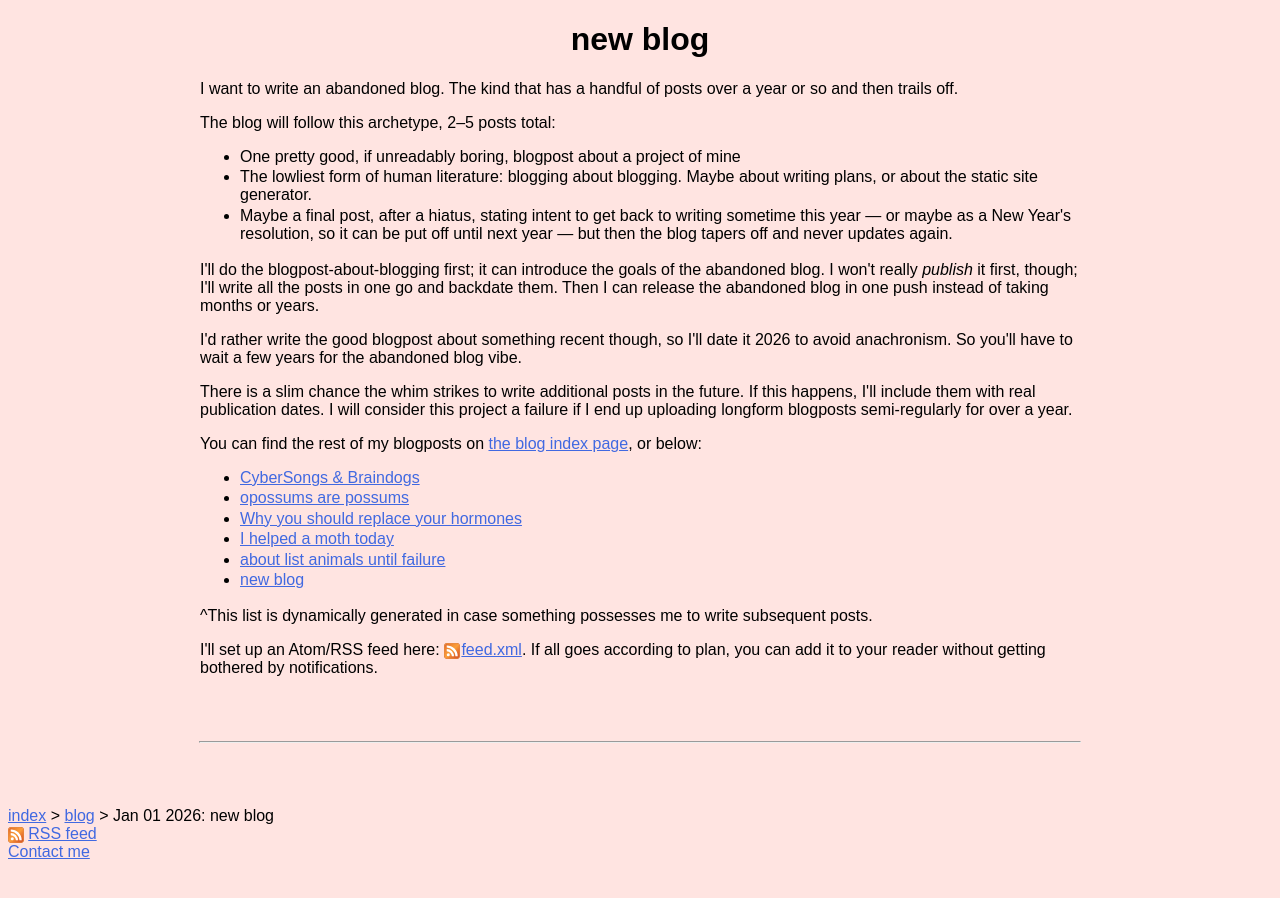
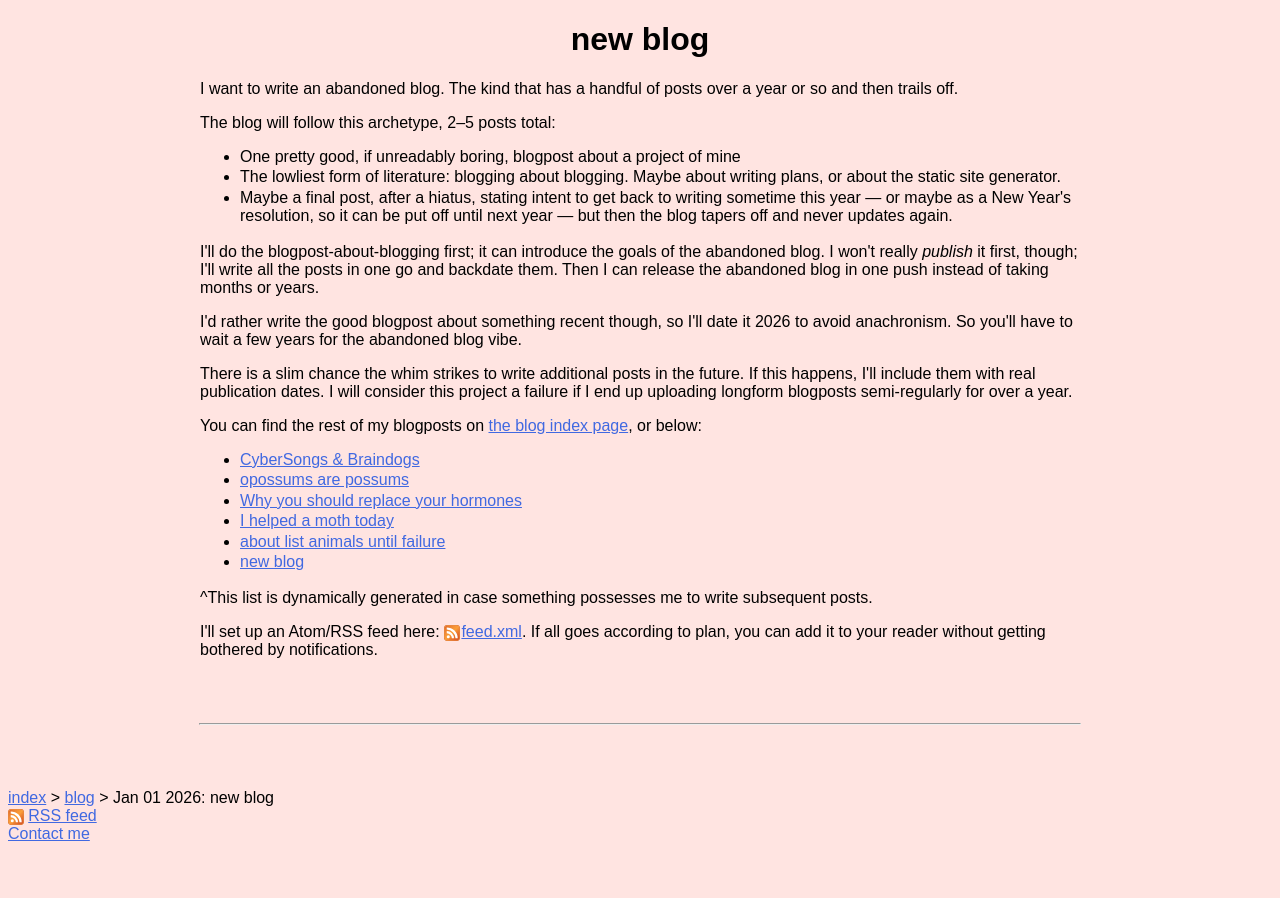
Before and after one commit to Roachbones/Roachbones.github.io, a Jekyll site: the page built from _posts/2026-01-01-new-blog.html, in a window 1280 px wide. Built offline with Jekyll 4.4.1, drawn with Linux system fonts in a browser that asks for light colours.

Commit message:
Omit needless word

```diff
--- a/_posts/2026-01-01-new-blog.html
+++ b/_posts/2026-01-01-new-blog.html
@@ -11,7 +11,7 @@ description: "I want to write an abandoned blog. The kind that has a handful of
 
 <ul>
 <li>One pretty good, if unreadably boring, blogpost about a project of mine
-<li>The lowliest form of human literature: blogging about blogging. Maybe about writing plans, or about the static site generator.
+<li>The lowliest form of literature: blogging about blogging. Maybe about writing plans, or about the static site generator.
 <li>Maybe a final post, after a hiatus, stating intent to get back to writing sometime this year &mdash; or maybe as a New Year's resolution, so it can be put off until next year &mdash; but then the blog tapers off and never updates again.
 </ul>
 
```
